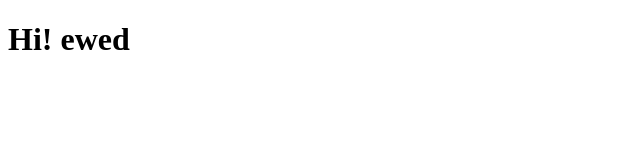
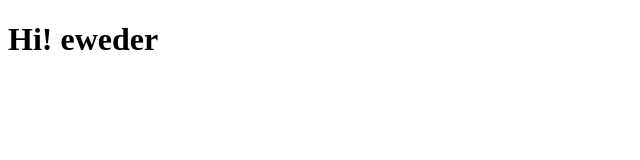
Before and after one commit to 95Chester95/Js, a plain HTML site: page index.html in a window 1280 px wide. Shown: the full height of the page, 0-640 px from the left. Drawn offline with Linux system fonts and the light colour scheme.

Commit message:
My first commit

```diff
--- a/index.html
+++ b/index.html
@@ -7,7 +7,7 @@
   <title>Document</title>
 </head>
 <body>
-  <h1>Hi! ewed</h1>
+  <h1>Hi! eweder</h1>
   <script src="JS/alert.js"></script>
 </body>
 </html>
```
